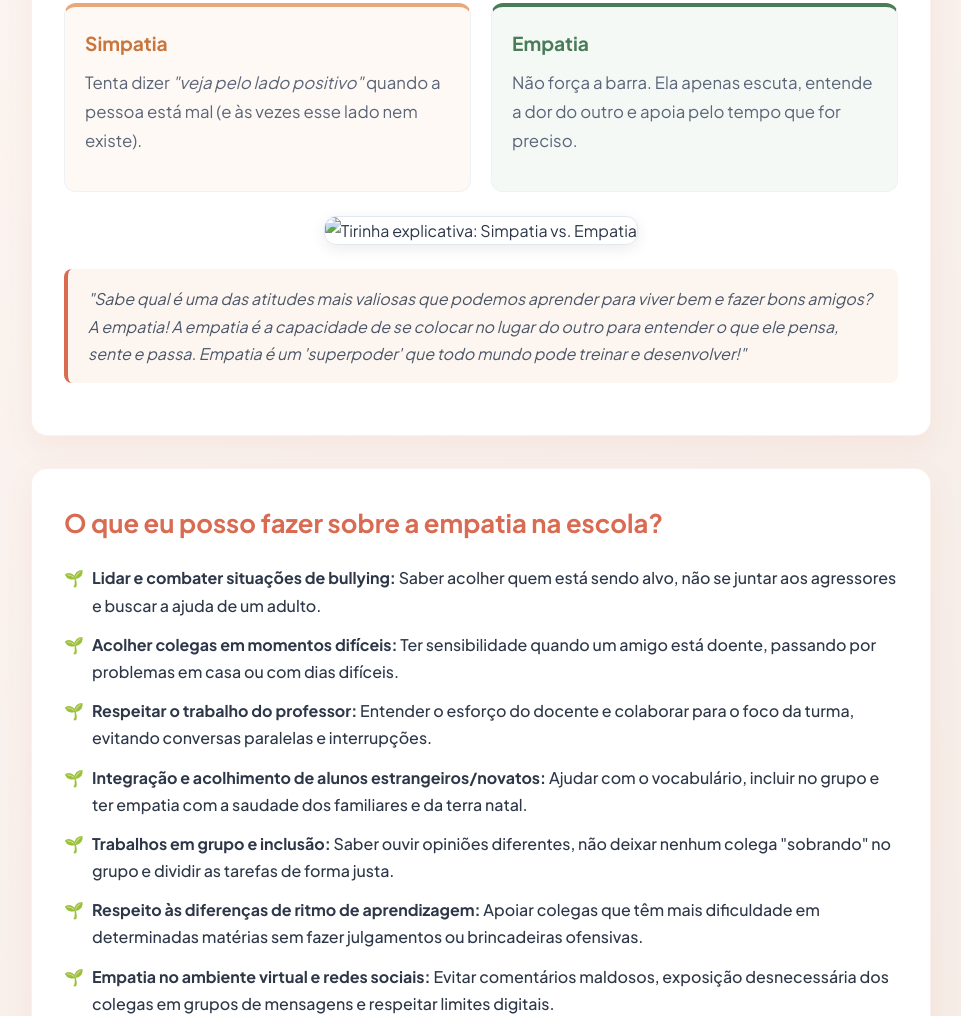
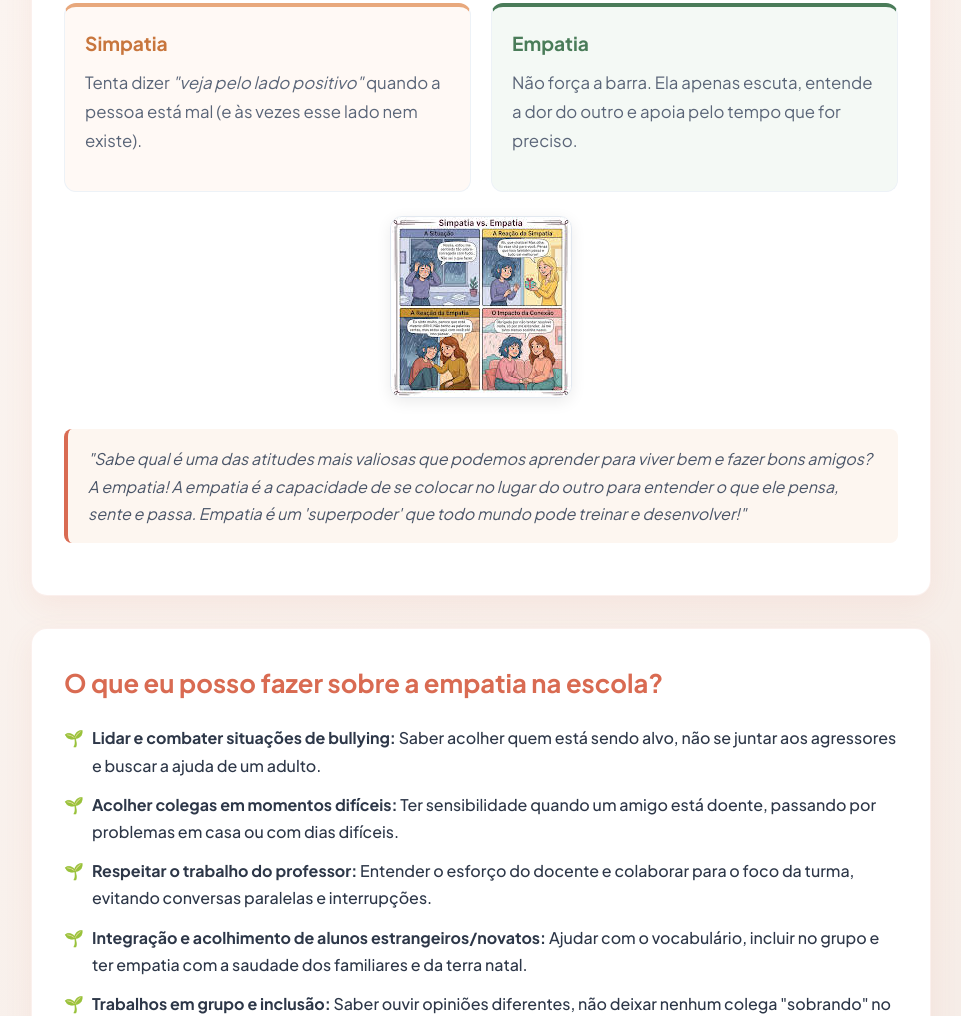
Before and after one commit to ProfRicardoBranco/empatia, a plain HTML site: page index.html in a window 1280 px wide. Shown: the part 1510-2526 px from the top of the page, without its empty margins (159-1120 px from the left). Drawn offline with Linux system fonts and the light colour scheme.

Commit message:
envio da imagem

```diff
--- a/index.html
+++ b/index.html
@@ -294,7 +294,7 @@
       </div>
 
       <div class="image-container">
-        <img src="empatia.png" alt="Tirinha explicativa: Simpatia vs. Empatia">
+        <img src="empatia.jpg" alt="Tirinha explicativa: Simpatia vs. Empatia">
       </div>
 
       <blockquote>
```
Also changed, not shown: empatia.jpg (added).
